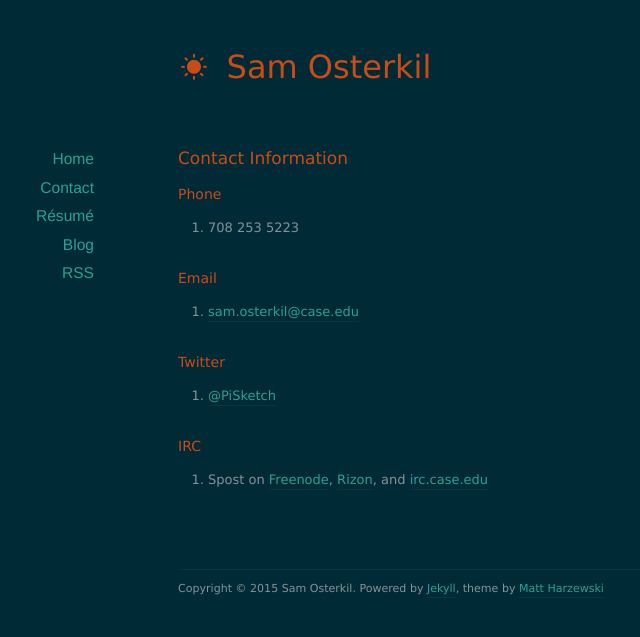
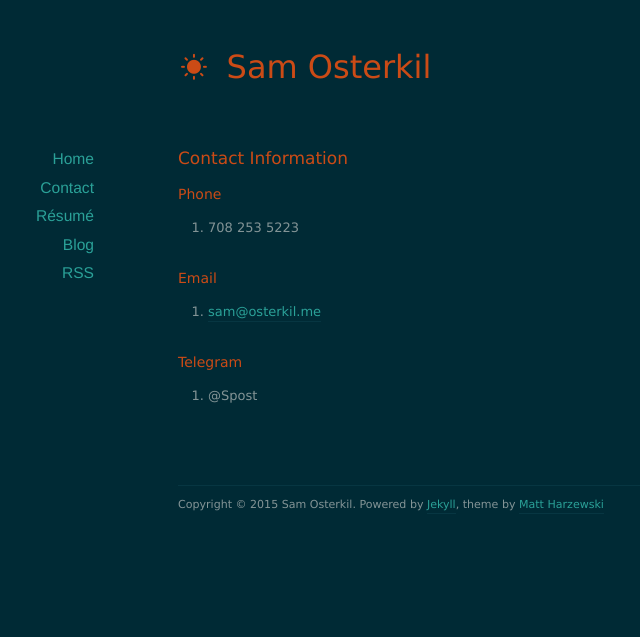
Before and after one commit to sposterkil/sposterkil.github.io, a Jekyll site: the page built from contact/index.md, in a window 1280 px wide. Shown: the top 637 px of the page, without its empty margins (212-852 px from the left). Built offline with Jekyll 4.4.1, drawn with Linux system fonts in a browser that asks for light colours; nearby versions of some CDN libraries.

Commit message:
Updated Contact page with new email, removed twitter and IRC

```diff
--- a/contact/index.md
+++ b/contact/index.md
@@ -4,14 +4,11 @@ title: Contact Information
 ---
 #Contact Information
 
-###Phone
+### Phone ###
 * 708 253 5223
 
-###Email
-* [sam.osterkil@case.edu](mailto:sam.osterkil@case.edu)
+### Email ###
+* [sam@osterkil.me](mailto:sam@osterkil.me)
 
-###Twitter
-* [@PiSketch](https://twitter.com/PiSketch)
-
-###IRC
-* Spost on [Freenode](irc:chat.freenode.net), [Rizon](irc:irc.rizon.net), and [irc.case.edu](irc:irc.case.edu)
+### Telegram ###
+* @Spost
```
